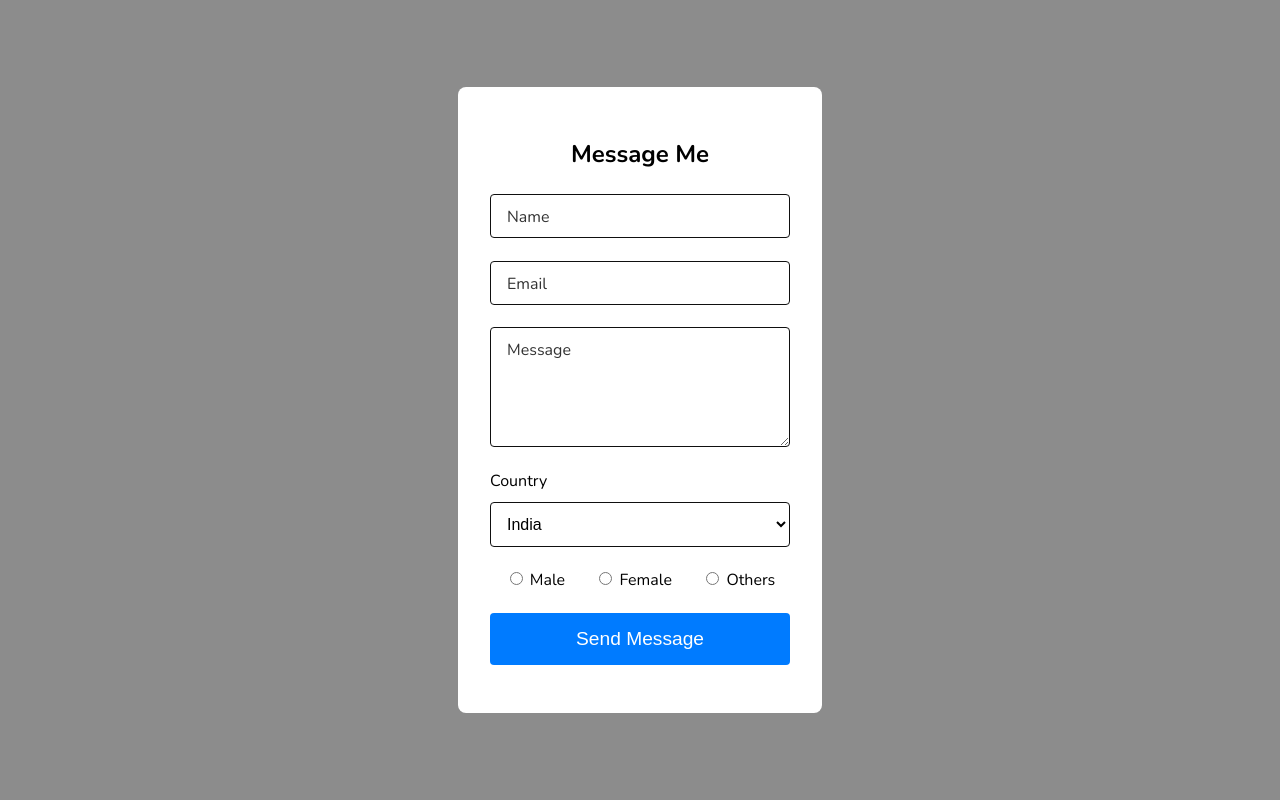
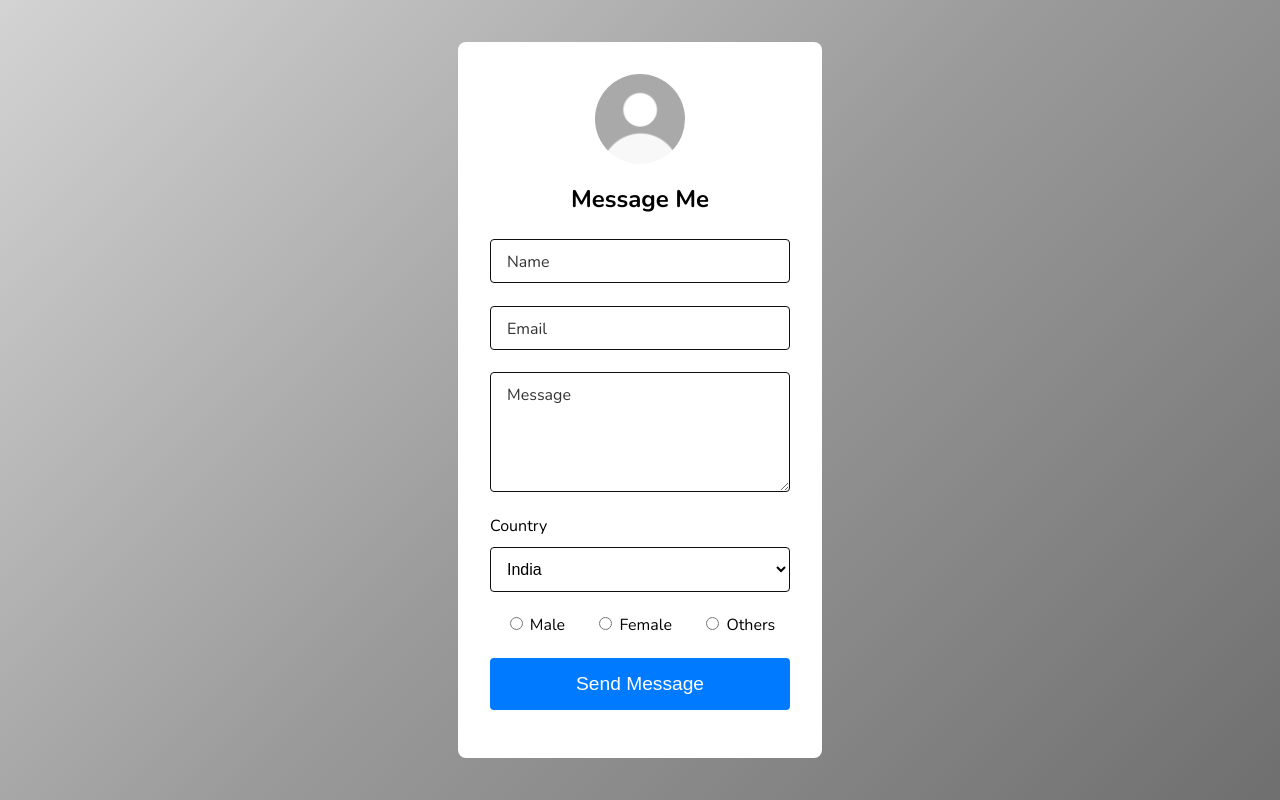
Before and after one commit to prasoonkandel/message-form, a plain HTML site: page index.html in a window 1280 px wide. Drawn offline with nearby package versions, Linux system fonts and the light colour scheme.

Commit message:
fix: added a image and made bg gradient

```diff
--- a/index.html
+++ b/index.html
@@ -12,7 +12,12 @@ rel="stylesheet"
     <style>
       body {
         font-family: "Nunito", sans-serif;
-background-color: #8c8c8c;
+        background: linear-gradient(
+          135deg,
+          #d3d3d3 0%,
+          #9a9a9a 50%,
+          #6f6f6f 100%
+        );
         color: #000000;
         height: 100vh;
         margin: 0;
@@ -28,6 +33,14 @@ background-color: #fff;
         padding: 2rem;
         border-radius: 8px;
         width: 300px;
+      }
+      .message-image {
+        width: 90px;
+        height: 90px;
+        object-fit: cover;
+        border-radius: 50%;
+        display: block;
+        margin: 0 auto 1rem;
       }
       .message-box h2 {
         text-align: center;
@@ -120,6 +133,7 @@ background-color: #0056b3;
   <body>
     <div class="page-1">
       <div class="message-box">
+        <img class="message-image" src="./dp.jpg" alt="Profile" />
         <h2>Message Me</h2>
         <form>
           <div class="input-group">
```
Also changed, not shown: dp.jpg (added). Lines whose indentation alone changed are shown as unchanged.
